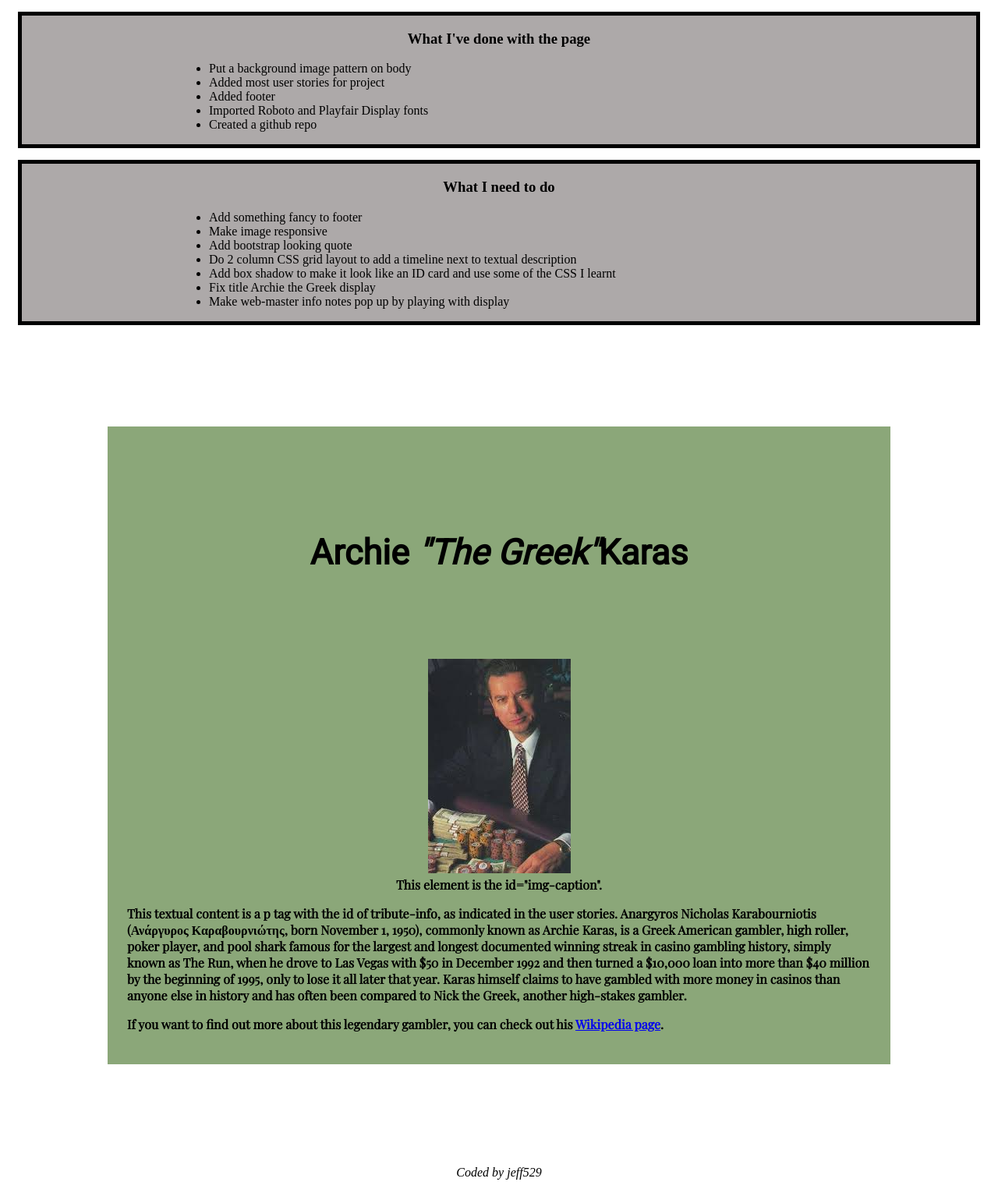
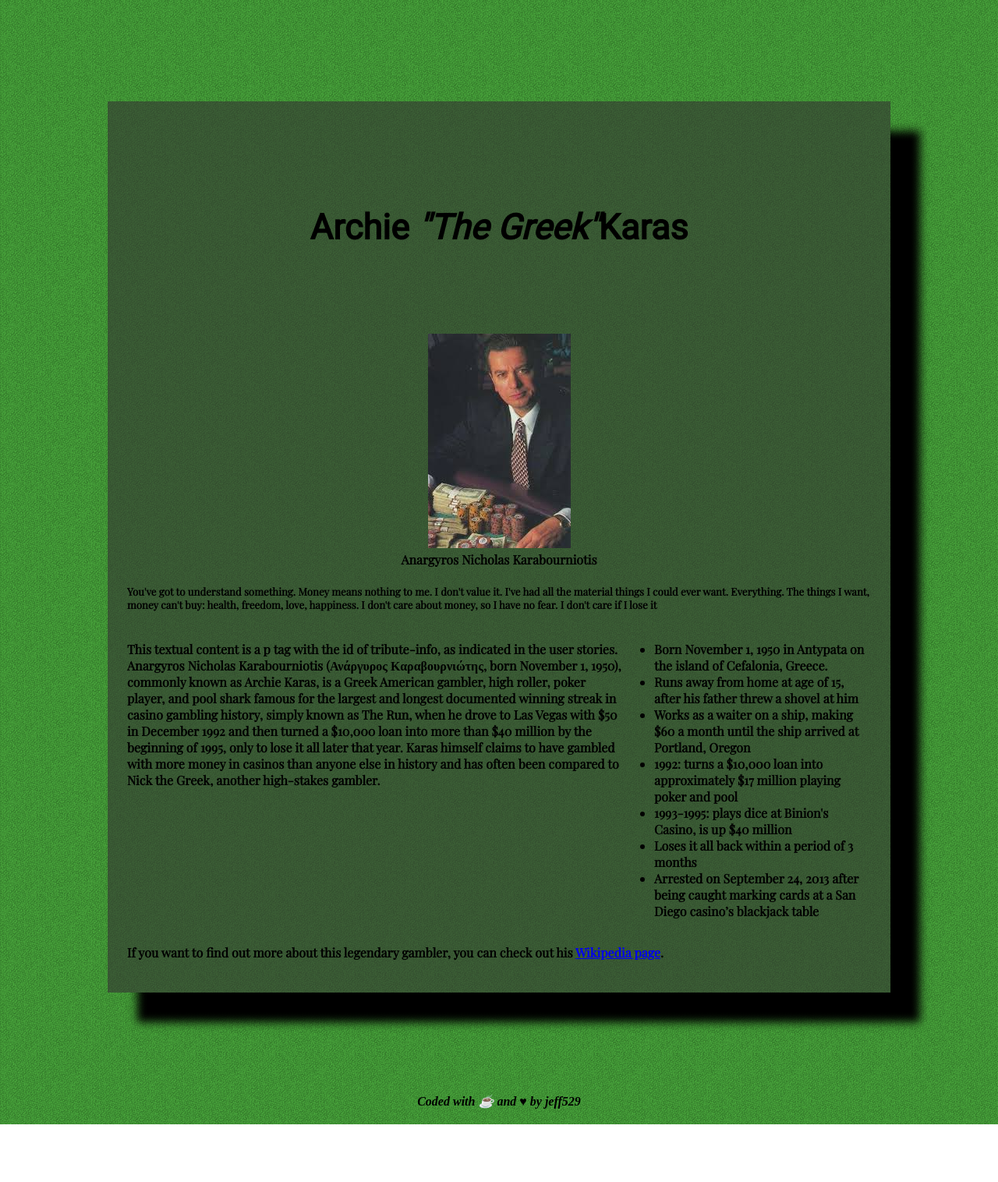
Before and after one commit to jeff529/FCC-project-00-tribute-page, a plain HTML site: page index.html in a window 1280 px wide. Shown: the whole page at 78% size. After the commit the page ends 1442 px from the top, so only its background shows below. Drawn offline with nearby package versions, Linux system fonts and the light colour scheme.

Commit message:
Added background and a few changes

```diff
--- a/index.html
+++ b/index.html
@@ -13,74 +13,72 @@
 
 <body>
 
-        <div class="webmaster-info">
 
-                <h3>What I've done with the page</h3>
+    <div id="main">
 
-                <ul>
-                    <li>Put a background image pattern on body</li>
-                    <li>Added most user stories for project</li>
-                    <li>Added footer</li>
-                    <li>Imported Roboto and Playfair Display fonts</li>
-                    <li>Created a github repo</li>
+        <h1 id="title">Archie
+            <em>"The Greek"</em>Karas</h1>
 
-                </ul>
+
+
+        <div class="img-div">
+            <img id="image" src="/images/Archie_Karas.jpg" alt="Portrait of Albert Schweitzer">
+            <div id="img-caption">Anargyros Nicholas Karabourniotis</div>
+        </div>
+
+        <div class="quote">
+
+        <h5>You've got to understand something. Money means nothing to me. I don't value it.
+            I've had all the material things I could ever want. Everything. The things I want, money can't buy: health, freedom, love,
+             happiness. I don't care about money, so I have no fear. I don't care if I lose it</h5>
+        </div>
+        <!-- CSS Grid -->
+
+    <div class="container">
+
+        <div id="tribute-info">
+            <p>This textual content is a p tag with the id of tribute-info, as indicated in the user stories. Anargyros Nicholas
+                Karabourniotis (Ανάργυρος Καραβουρνιώτης, born November 1, 1950), commonly known as Archie Karas, is a Greek
+                American gambler, high roller, poker player, and pool shark famous for the largest and longest documented
+                winning streak in casino gambling history, simply known as The Run, when he drove to Las Vegas with $50 in
+                December 1992 and then turned a $10,000 loan into more than $40 million by the beginning of 1995, only to
+                lose it all later that year. Karas himself claims to have gambled with more money in casinos than anyone
+                else in history and has often been compared to Nick the Greek, another high-stakes gambler.</p>
+
 
         </div>
 
-                <div class="webmaster-info">
+        <div id="timeline">
 
-                <h3>What I need to do</h3>
+            <ul>
+                <li>Born November 1, 1950 in Antypata on the island of Cefalonia, Greece.</li>
+                <li>Runs away from home at age of 15, after his father threw a shovel at him</li>
+                <li>Works as a waiter on a ship, making $60 a month until the ship arrived at Portland, Oregon</li>
+                <li>1992: turns a $10,000 loan into approximately $17 million playing poker and pool</li>
+                <li>1993-1995: plays dice at Binion's Casino, is up $40 million</li>
+                <li>Loses it all back within a period of 3 months</li>
+                <li>Arrested on September 24, 2013 after being caught marking cards at a San Diego casino’s blackjack table</li>
+            </ul>
 
-                <ul>
+        </div>
 
-                    <li>Add something fancy to footer</li>
-                    <li>Make image responsive</li>
-                    <li>Add bootstrap looking quote</li>
-                    <li>Do 2 column CSS grid layout to add a timeline next to textual description</li>
-                    <li>Add box shadow to make it look like an ID card and use some of the CSS I learnt</li>
-                    <li>Fix title Archie the Greek display</li>
-                    <li>Make web-master info notes pop up by playing with display</li>
-
-
-                </ul>
-
-                </div>
-
-
-<div id="main">
-
-    <h1 id="title">Archie <em>"The Greek"</em>Karas</h1>
-
-
-
-    <div class="img-div">
-            <img id="image" src="/images/Archie_Karas.jpg" alt="Portrait of Albert Schweitzer">
-            <div id="img-caption">This element is the id="img-caption".</div>
     </div>
 
-    <p id="tribute-info">This textual content is a p tag with the id of tribute-info, as indicated in the user stories.
-        Anargyros Nicholas Karabourniotis (Ανάργυρος Καραβουρνιώτης, born November 1, 1950), commonly known as Archie Karas,
-         is a Greek American gambler, high roller, poker player, and pool shark famous for the largest and longest documented
-          winning streak in casino gambling history, simply known as The Run, when he drove to Las Vegas with $50 in December 1992 and
-           then turned a $10,000 loan into more than $40 million by the beginning of 1995, only to lose it all later that year.
-            Karas himself claims to have gambled with more money in
-         casinos than anyone else in history and has often been compared to Nick the Greek, another high-stakes gambler.</p>
-
-<p>If you want to find out more about this legendary gambler, you can check out
-    his <a href="https://en.wikipedia.org/wiki/Archie_Karas" target="_blank" id="tribute-link">Wikipedia page</a>.</p>
+        <p>If you want to find out more about this legendary gambler, you can check out his
+            <a href="https://en.wikipedia.org/wiki/Archie_Karas"
+                target="_blank" id="tribute-link">Wikipedia page</a>.</p>
 
 
 
 
 
 
-</div>
+    </div>
 
 
 
 
-<footer>Coded by jeff529</footer>
+    <footer>Coded with &#x2615; and &hearts; by jeff529</footer>
 
 </body>
 
--- a/style.css
+++ b/style.css
@@ -1,17 +1,3 @@
-/*
- font-family: 'Roboto', sans-serif;
-font-family: 'Playfair Display', serif;
-*/
-
-
-
-
-:root {
-
-/* --body-background-color: */
-
-
-}
 
 body {
     background-image: url(/images/background.png);
@@ -21,12 +7,12 @@ body {
 
 
 #main {
-    background-color: rgb(139, 167, 121);
+    background-color: rgba(53, 51, 51, 0.6);
     margin: 130px;
     padding: 25px;
     font-family: 'Playfair Display', serif;
     font-weight: 625;
-
+    box-shadow: 38px 38px 11px black;
 }
 
 #title {
@@ -35,31 +21,24 @@ body {
     font-family: 'Roboto', sans-serif;
     font-size: 45px;
 
-}
-
-#tribute-info {
 
 }
 
 
-.webmaster-info {
-    border: solid black 5px;
-    margin: 15px;
-    background-color:rgb(173, 169, 169);
+.container {
+    display: grid;
+    width: 100%;
+    grid-template-columns: 2fr 1fr;
 }
 
-.webmaster-info h3 {
-    text-align: center;
-}
 
-.webmaster-info ul {
-    margin-left: 200px;
-}
 
 
 footer {
     text-align: center;
     font-style: italic;
+    font-weight: bold;
+    margin: 20px;
 }
 
 
```
Also changed, not shown: images/background.png (added).
